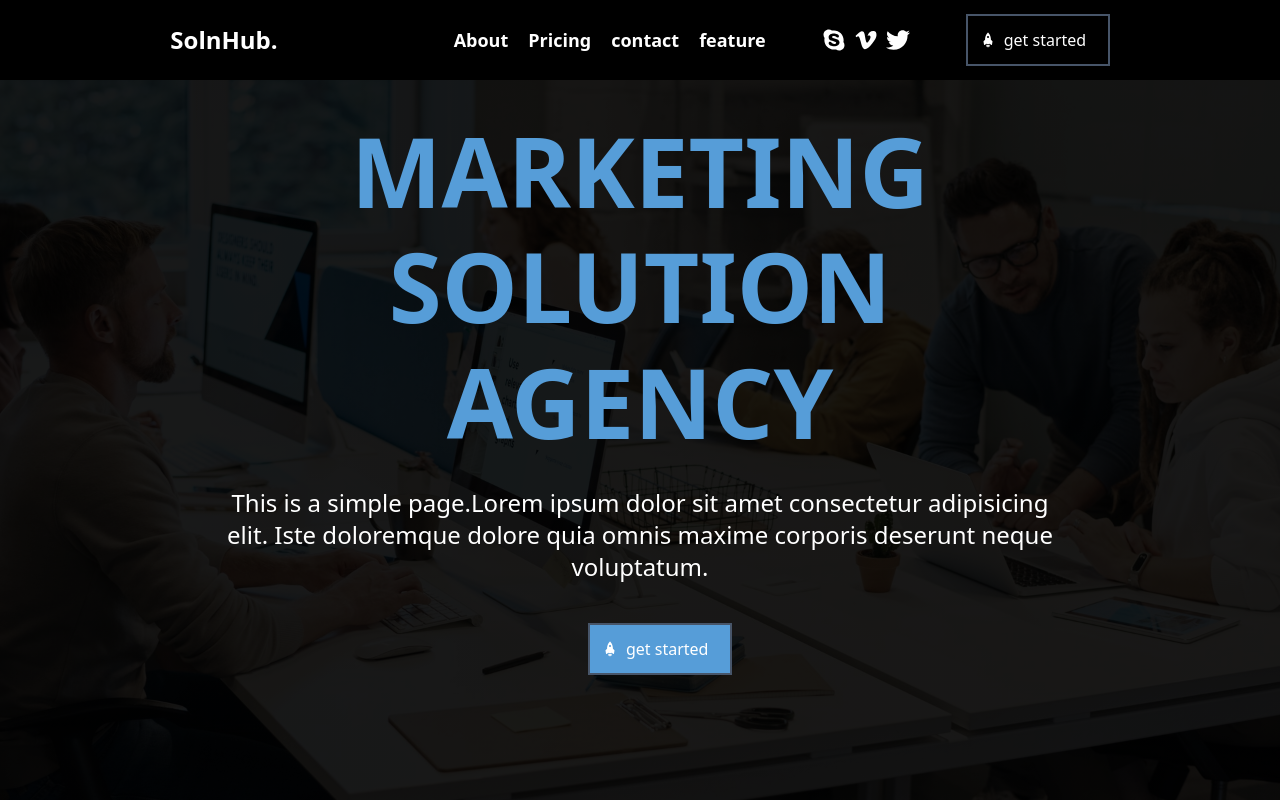
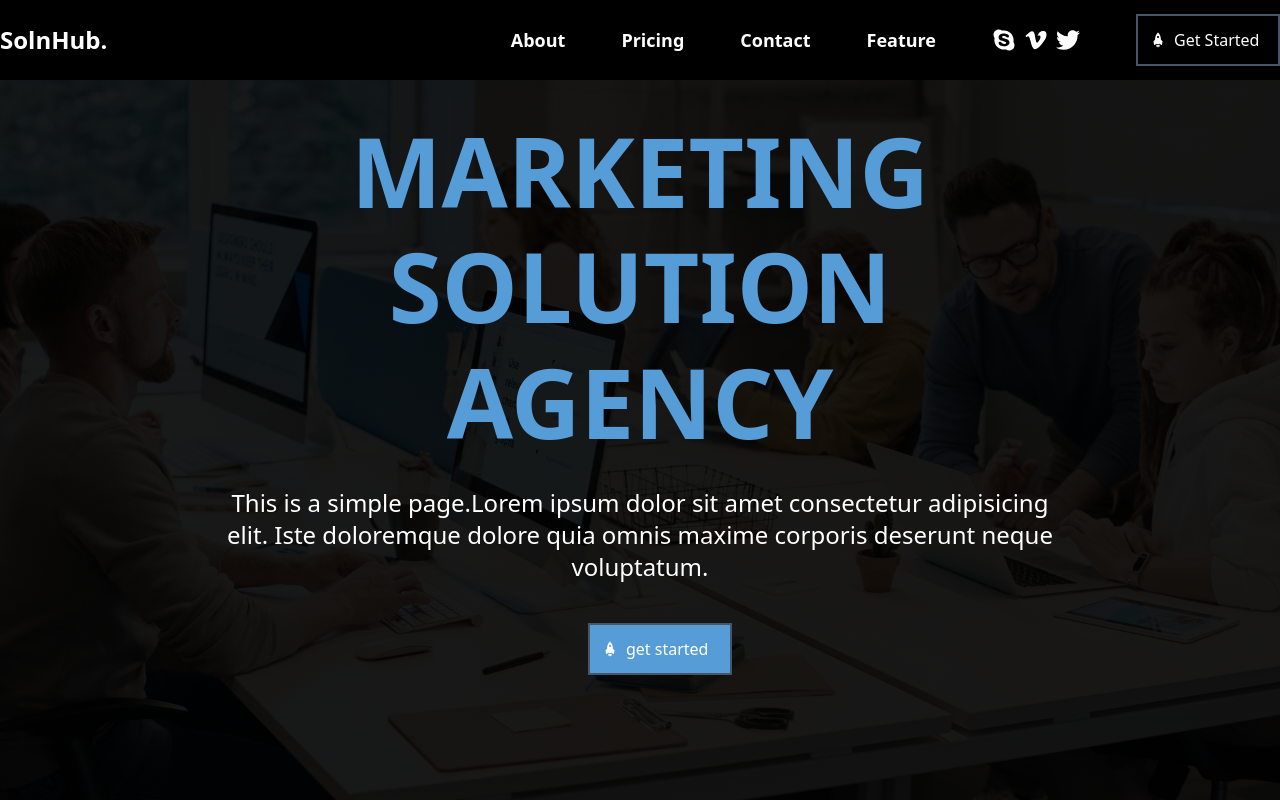
Before and after one commit to Aimeeumuhoza/SolnHb, a React (Create React App) app: page / in a window 1280 px wide. Shown: the top 800 px of the page. Built offline with nearby package versions, Linux system fonts and the light colour scheme.

Commit message:
Responsiveness

```diff
--- a/src/components/Navbar/Navbar.jsx
+++ b/src/components/Navbar/Navbar.jsx
@@ -1,37 +1,48 @@
-import React from 'react';
-import { FaTwitter, FaSkype, FaVimeoV } from "react-icons/fa";
-import {IoMdRocket} from "react-icons/io";
+import React, { useState } from 'react';
+import { FaTwitter, FaSkype, FaVimeoV, FaBars, FaTimes } from "react-icons/fa";
+import { IoMdRocket } from "react-icons/io";
+
 function Navbar() {
-    return (
-        <div className='bg-black h-20  w-full space-y-72 top-0 fixed'>
-        <div className='container mx-auto h-full flex justify-center items-center'>
-            <div className=' mr-44'>
-            <div className='text-white font-bold text-2xl space-x-96'>SolnHub.</div>
+  const [isOpen, setIsOpen] = useState(false);
+
+  const toggleMenu = () => {
+    setIsOpen(!isOpen);
+  };
+
+  return (
+    <div className="bg-black h-20 w-full top-0 fixed">
+      <div className="container mx-auto h-full flex justify-between items-center">
+        <div className="text-white font-bold text-2xl">SolnHub.</div>
+        <div className="text-white flex items-center">
+          <button
+            type="button"
+            className="block md:hidden"
+            onClick={toggleMenu}
+          >
+            {isOpen ? <FaTimes className="text-white text-3xl" /> : <FaBars className="text-white text-3xl" />}
+          </button>
+          <div className={`flex flex-col bg-black md:flex-row space-y-4 md:space-y-0 items-center md:flex md:space-x-14 ${isOpen ? 'block' : 'hidden'}`}>
+            <a href="#" className="font-bold text-lg">About</a>
+            <a href="#" className="font-bold text-lg">Pricing</a>
+            <a href="#" className="font-bold text-lg">Contact</a>
+            <a href="#" className="font-bold text-lg">Feature</a>
+            <div className="flex space-x-2 text-2xl">
+              <a href="#"><FaSkype /></a>
+              <a href="#"><FaVimeoV /></a>
+              <a href="#"><FaTwitter /></a>
             </div>
-          <div className='text-white flex flex-row space-x-14 items-center'>
-            <div className='flex space-x-5 font-bold text-lg'>
-              <div>About</div>
-              <div>Pricing</div>
-              <div>contact</div>
-              <div>feature</div>
-            </div>
-
-            <div className='flex space-x-2 text-2xl'>
-              <FaSkype />
-              <FaVimeoV />
-              <FaTwitter />
-            </div>
-
-
-            <button type="button" className='flex items-center bg-black border-2 border-slate-600 p-3 w-36 hover:bg-slate-600 ml-10'>
-            <IoMdRocket className='mr-2' />
-            <span className='text-white'>get started</span>
-          </button>
-        </div>
+            <button
+              type="button"
+              className="flex items-center bg-black border-2 border-slate-600 p-3 w-36 hover:bg-slate-600"
+            >
+              <IoMdRocket className="mr-2 " />
+              <span className="text-white">Get Started</span>
+            </button>
+          </div>
         </div>
       </div>
-
-    );
+    </div>
+  );
 }
 
 export default Navbar;
```
